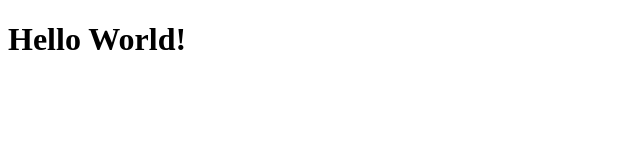
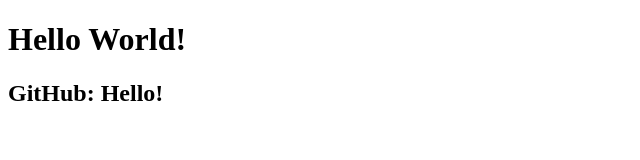
Before and after one commit to cameronaw13/samplerepo, a plain HTML site: page index.html in a window 1280 px wide. Shown: the whole page, without its empty margins (0-640 px from the left). Drawn offline with Linux system fonts and the light colour scheme.

Commit message:
Update index.html
github test commit

```diff
--- a/index.html
+++ b/index.html
@@ -1,4 +1,5 @@
 <!DOCTYPE html>
 <html>
     <h1>Hello World!</h1>
+    <h2>GitHub: Hello!</h2>
 </html>
```
